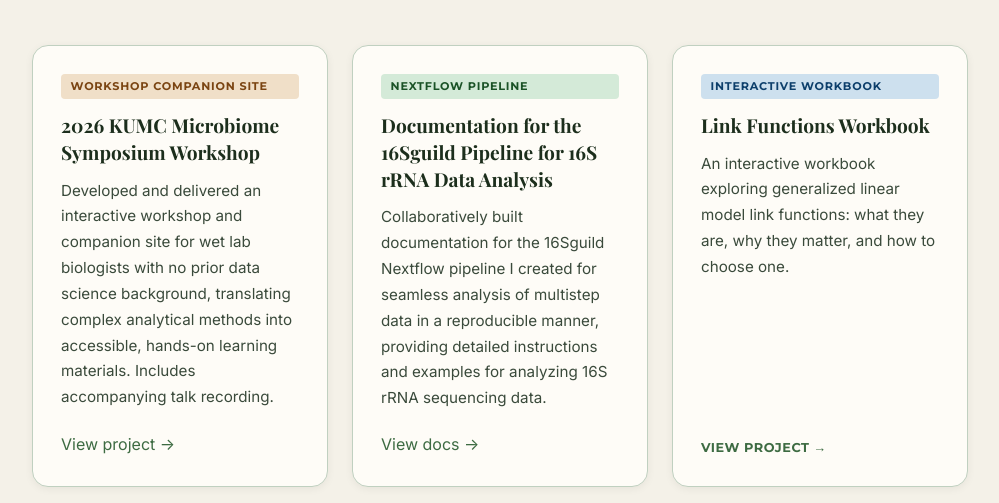
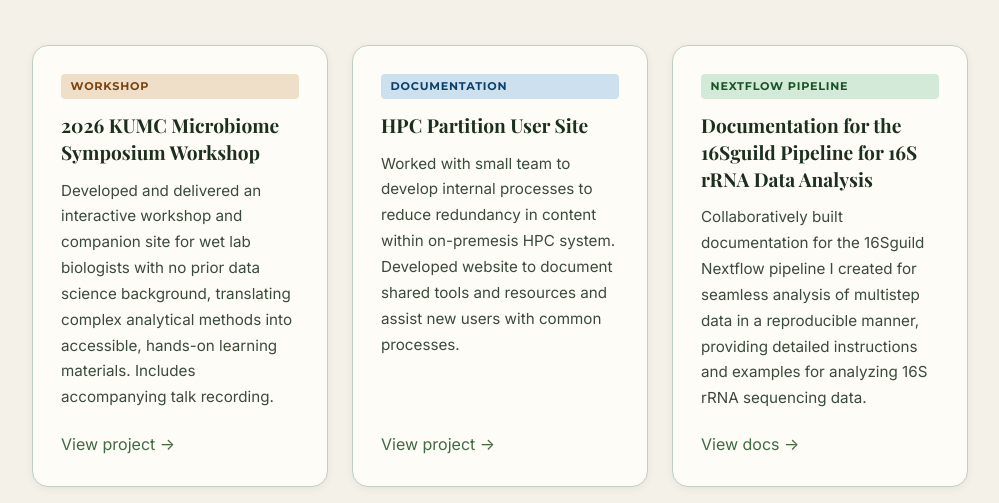
Before and after one commit to rachelgriffard/rachelgriffard.github.io, an Astro site: page /projects in a window 1280 px wide. Shown: the part 297-800 px from the top of the page, without its empty margins (140-1139 px from the left). Built offline with nearby package versions, Linux system fonts and the light colour scheme; Astro itself is replaced by a stand-in of ours; a web font is replaced by a local one.

Commit message:
Add kuhpc `biostat` partition site to projects

```diff
--- a/src/pages/projects.astro
+++ b/src/pages/projects.astro
@@ -14,10 +14,17 @@
     <div class="post-grid">
 
       <div class="post-card">
-        <span class="project-type workshop">Workshop Companion Site</span>
+        <span class="project-type workshop">Workshop</span>
         <h3>2026 KUMC Microbiome Symposium Workshop</h3>
         <p>Developed and delivered an interactive workshop and companion site for wet lab biologists with no prior data science background, translating complex analytical methods into accessible, hands-on learning materials. Includes accompanying talk recording.</p>
         <a href="https://rachelgriffard.github.io/kumc-microbiome-symposium/">View project →</a>
+      </div>
+
+      <div class="post-card">
+        <span class="project-type workbook">Documentation</span>
+        <h3>HPC Partition User Site</h3>
+        <p>Worked with small team to develop internal processes to reduce redundancy in content within on-premesis HPC system. Developed website to document shared tools and resources and assist new users with common processes.</p>
+        <a href="https://kumc-bioinformatics.github.io/">View project →</a>
       </div>
 
       <div class="post-card">
```
Also changed, not shown: 1 other file.
